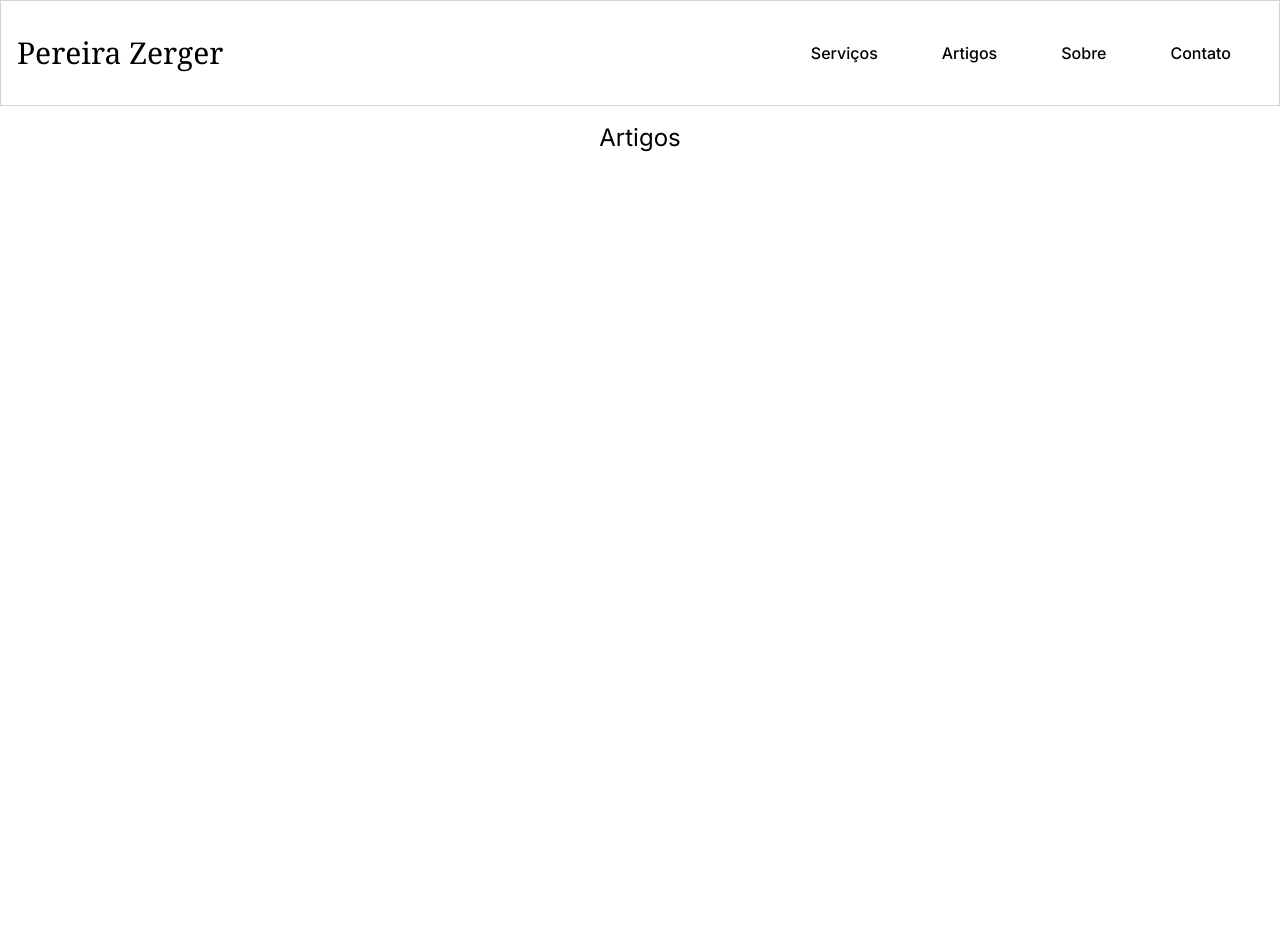
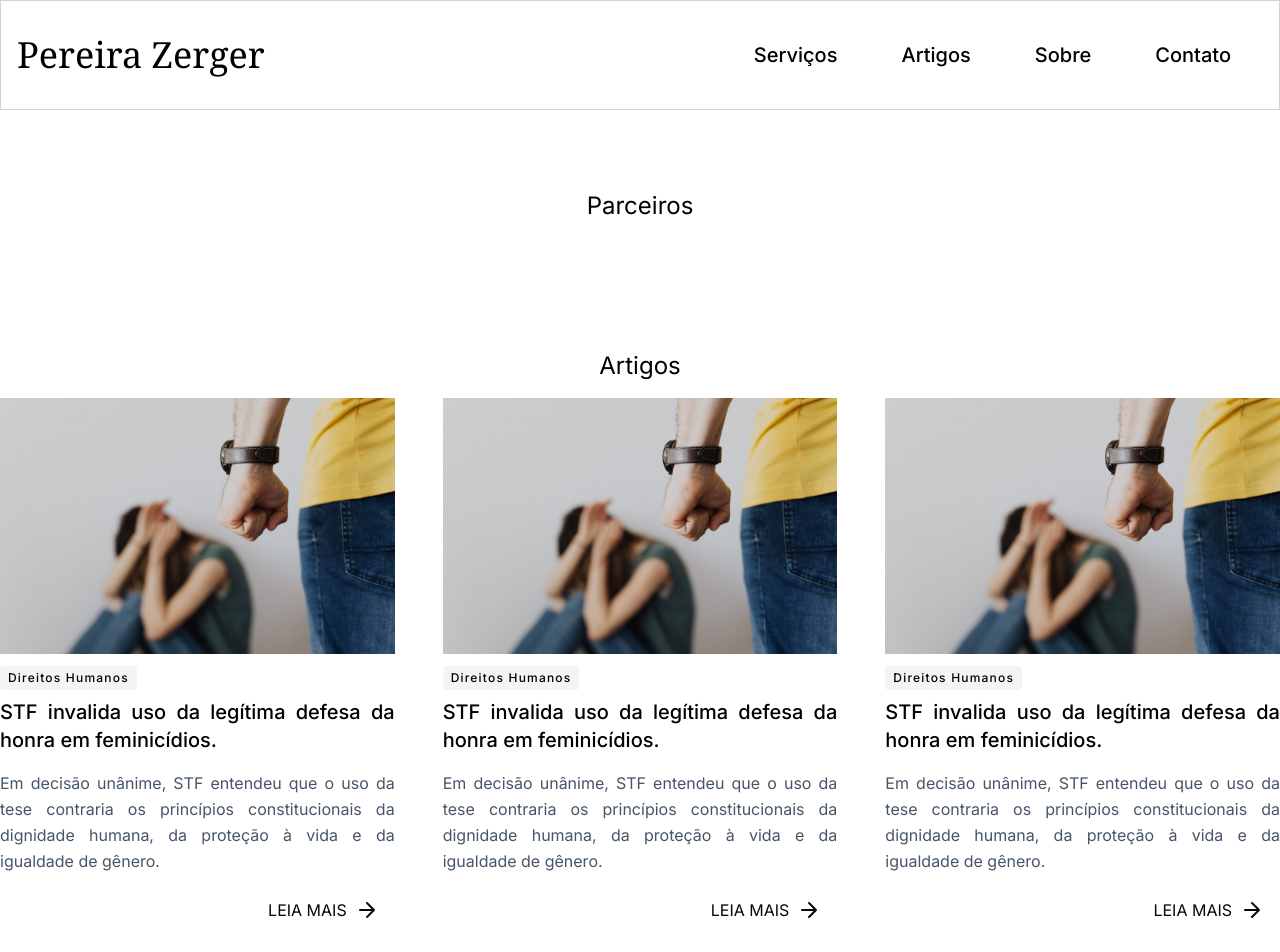
Before and after one commit to analeticia16/pz-site, a Next.js app: page / in a window 1280 px wide. Shown: the top 952 px of the page. Before the commit the page ends 800 px from the top, so only its background shows below. Built offline with nearby package versions, Linux system fonts and the light colour scheme.

Commit message:
continuidade seção de artigos

```diff
--- a/src/app/page.tsx
+++ b/src/app/page.tsx
@@ -1,46 +1,72 @@
+import Image from "next/image";
+import ArticlePic from "@/app/images/article-1.jpg";
 export default function Home() {
   return (
     <>
       <nav className="border border-neutral-300">
         <div className="container flex max-w-screen-xl items-center justify-between p-4">
-          <a className="font-serif text-3xl font-medium" href="#">
+          <a className="font-serif text-4xl font-medium" href="#">
             Pereira Zerger
           </a>
-          <button
-            data-collapse-toggle="navbar-dropdown"
-            type="button"
-            className="flex h-10 w-10 items-center justify-center rounded-lg p-2 text-sm text-stone-900 hover:bg-gray-200 lg:hidden"
-            aria-controls="navbar-dropdown"
-            aria-expanded="false"
-          >
-            <span className="sr-only">Open main menu</span>
-            <svg className="h-6 w-6 fill-current" viewBox="0 0 24 24">
-              <path
-                fill-rule="evenodd"
-                d="M18.278 16.864a1 1 0 0 1-1.414 1.414l-4.829-4.828-4.828 4.828a1 1 0 0 1-1.414-1.414l4.828-4.829-4.828-4.828a1 1 0 0 1 1.414-1.414l4.829 4.828 4.828-4.828a1 1 0 1 1 1.414 1.414l-4.828 4.829 4.828 4.828z"
-              />
-              <path
-                fill-rule="evenodd"
-                d="M4 5h16a1 1 0 0 1 0 2H4a1 1 0 1 1 0-2zm0 6h16a1 1 0 0 1 0 2H4a1 1 0 0 1 0-2zm0 6h16a1 1 0 0 1 0 2H4a1 1 0 0 1 0-2z"
-              />
-            </svg>
-          </button>
-          <ul className="flex flex-col font-medium lg:flex-row">
-            <li className="m-4 px-4 py-2 hover:text-gray-500">
-              <a href="#" className="flex items-center justify-center">
-                Serviços
-              </a>
-            </li>
-            <li className="m-4 px-4 py-2 hover:text-gray-500">Artigos</li>
-            <li className="m-4 px-4 py-2 hover:text-gray-500">Sobre</li>
-            <li className="m-4 px-4 py-2 hover:text-gray-500">Contato</li>
+          <ul className="flex items-center text-xl font-medium">
+            <li className="m-4 px-4 py-2 hover:bg-gray-300">Serviços</li>
+            <li className="m-4 px-4 py-2 hover:bg-gray-300">Artigos</li>
+            <li className="m-4 px-4 py-2 hover:bg-gray-300">Sobre</li>
+            <li className="m-4 px-4 py-2 hover:bg-gray-300">Contato</li>
           </ul>
         </div>
       </nav>
-      <main>
-        <div className="container max-w-screen-xl px-4 py-4 xl:px-0">
-          <h1 className="text-center text-2xl"> Artigos </h1>
-        </div>
+      <main className="container max-w-screen-xl py-4">
+        <section id="contato" className="py-16">
+          <h2 className="text-center text-2xl"> Parceiros </h2>
+        </section>
+        <section id="artigos" className="py-16">
+          <h2 className="text-center text-2xl"> Artigos </h2>
+          <div className="grid grid-cols-3 gap-12">
+            {[1, 2, 3].map((n) => (
+              <>
+                <div className="py-4">
+                  <Image
+                    src={ArticlePic}
+                    alt="article"
+                    className="h-64 w-full object-cover"
+                  />
+                  <span className="mt-3 inline-block rounded bg-gray-100 px-2 py-1 text-xs font-medium tracking-widest text-black">
+                    Direitos Humanos
+                  </span>
+                  <h3 className="mt-2 text-justify text-xl font-medium">
+                    STF invalida uso da legítima defesa da honra em
+                    feminicídios.
+                  </h3>
+                  <p className="mt-4 text-justify text-base leading-relaxed text-slate-600">
+                    Em decisão unânime, STF entendeu que o uso da tese contraria
+                    os princípios constitucionais da dignidade humana, da
+                    proteção à vida e da igualdade de gênero.
+                  </p>
+                  <div className="flex justify-end">
+                    <a
+                      href="#"
+                      className="mt-4 flex items-center px-4 py-2 uppercase text-gray-950 hover:bg-gray-300"
+                    >
+                      Leia mais
+                      <svg
+                        fill="none"
+                        stroke="currentColor"
+                        stroke-linecap="round"
+                        stroke-linejoin="round"
+                        stroke-width="2"
+                        className="ml-2 h-6 w-6"
+                        viewBox="0 0 24 24"
+                      >
+                        <path d="M5 12h14M12 5l7 7-7 7"></path>
+                      </svg>
+                    </a>
+                  </div>
+                </div>
+              </>
+            ))}
+          </div>
+        </section>
       </main>
     </>
   );
```
Also changed, not shown: src/app/images/article-1.jpg (added).
